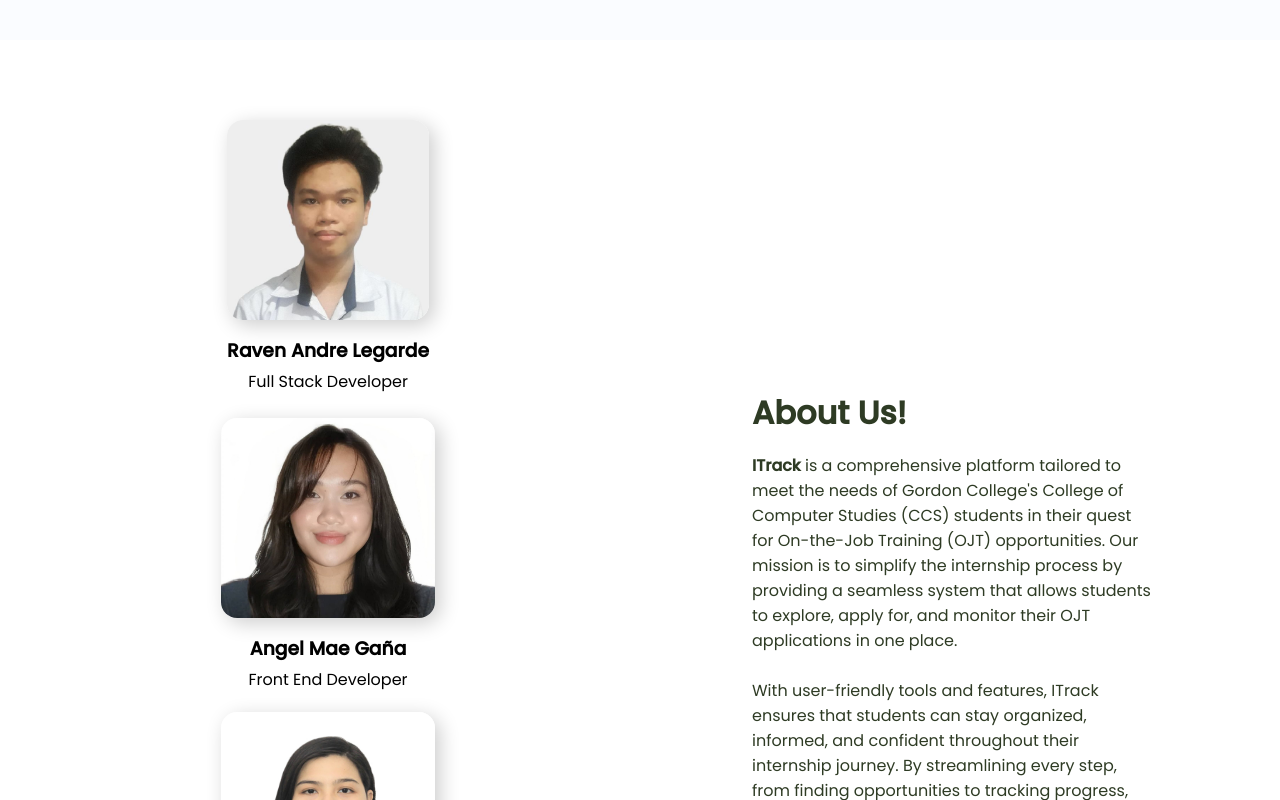
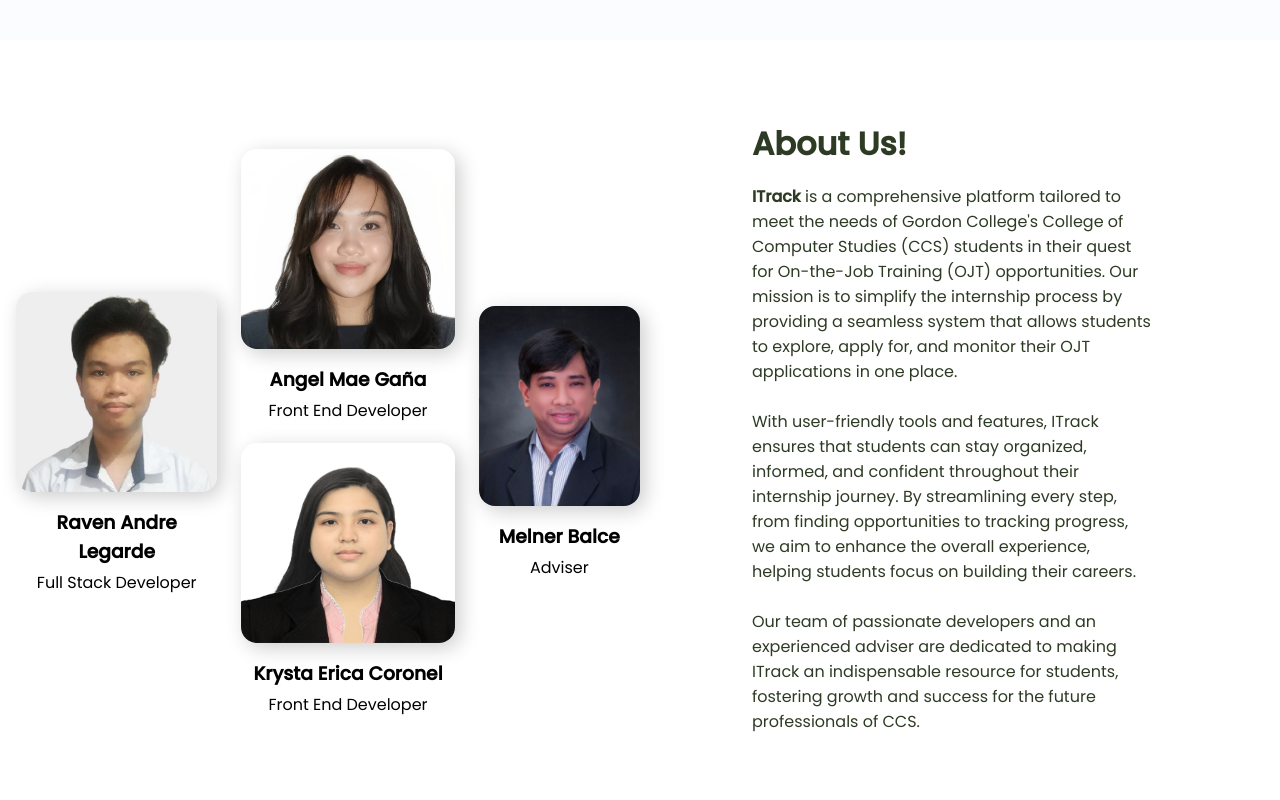
Before and after one commit to youknowmae/myintern-landingpage, an Angular app: page / in a window 1280 px wide. Shown: the part 2480-3280 px from the top of the page. Built offline with nearby package versions, Linux system fonts and the light colour scheme.

Commit message:
temporary (2)

```diff
--- a/src/app/app.component.scss
+++ b/src/app/app.component.scss
@@ -432,7 +432,7 @@
 
 .image__about {
   display: flex;
-  flex-direction: column;
+  flex-direction: row;
   // grid-template-columns: repeat(2, 1fr);
   gap: 1.5rem;
   align-items: center;
@@ -603,6 +603,10 @@
 }
 
 @media (width < 600px) {
+  .image__about {
+    flex-direction: column;
+  }
+
   .interface__grid {
     grid-template-columns: repeat(2, 1fr);
   }
```
